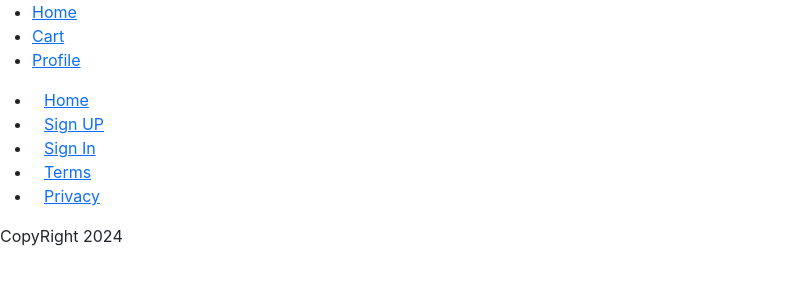
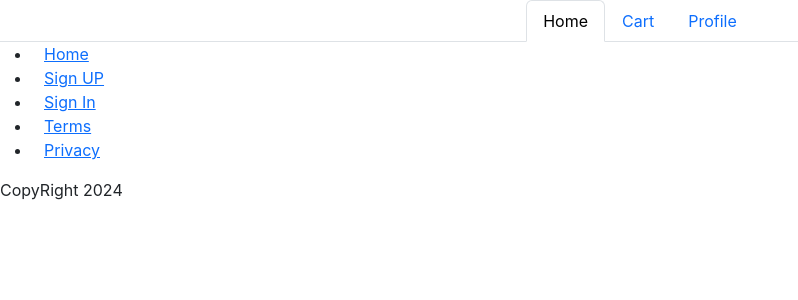
Before and after one commit to mohamed-ouanjine-codecademy/e-commerce-app, a React (Create React App) app in the folder view/: page / in a window 1280 px wide. Shown: the top 300 px of the page, without its empty margins (0-798 px from the left). Built offline with nearby package versions, Linux system fonts and the light colour scheme.

Commit message:
style Header.js

```diff
--- a/view/src/components/Header.js
+++ b/view/src/components/Header.js
@@ -6,10 +6,22 @@ export function Header() {
     <>
       <header>
         <nav>
-          <ul>
-            <li><NavLink to="/">Home</NavLink></li>
-            <li><NavLink to="cart">Cart</NavLink></li>
-            <li><NavLink to="profile">Profile</NavLink></li>
+          <ul className='nav nav-tabs justify-content-center'>
+            <li className='nav-item'>
+              <NavLink
+                className={`nav-link ${({ isActive }) => isActive ? 'active' : ''}`}
+                to="/">Home</NavLink>
+            </li>
+            <li className='nav-item'>
+              <NavLink
+                className={`nav-link ${({ isActive }) => isActive ? 'active' : ''}`}
+                to="cart">Cart</NavLink>
+            </li>
+            <li className='nav-item'>
+              <NavLink
+                className={`nav-link ${({ isActive }) => isActive ? 'active' : ''}`}
+                to="profile">Profile</NavLink>
+            </li>
           </ul>
         </nav>
       </header>
```
